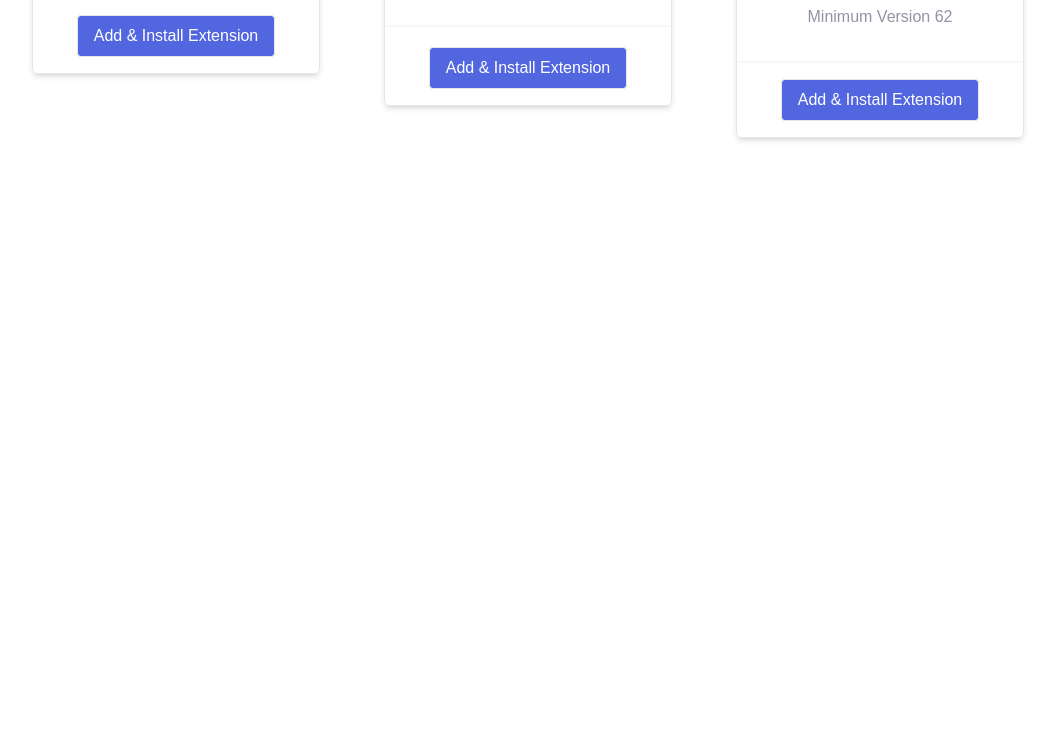
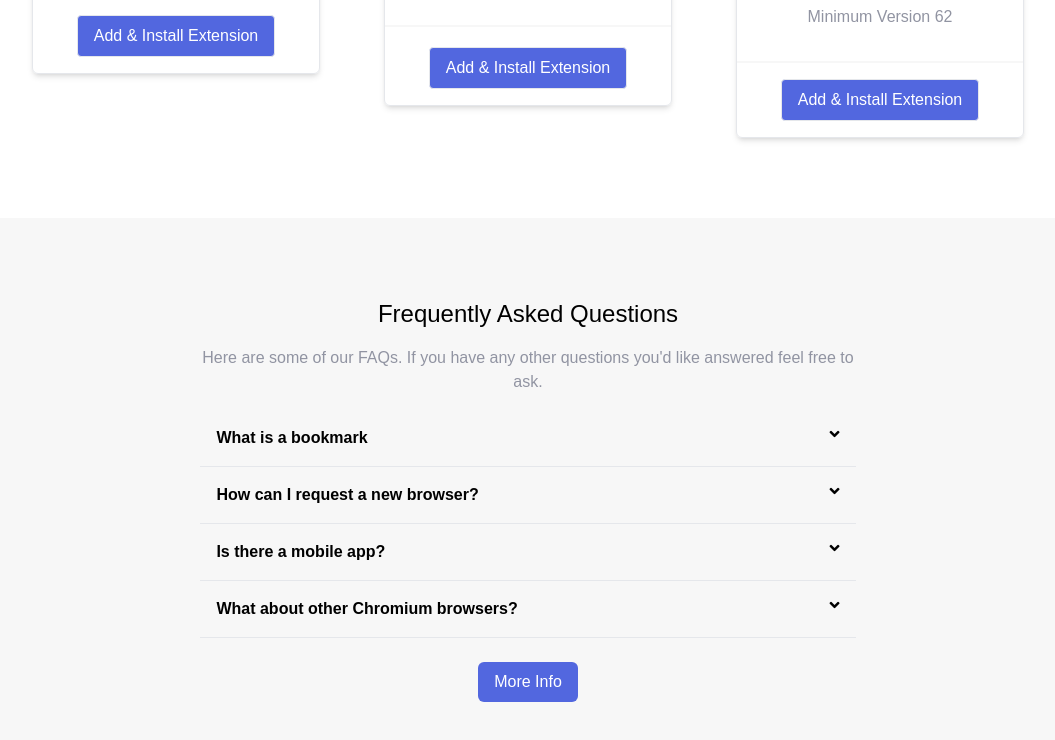
Before and after one commit to MilkiyasGebru/Landing-Page, a website: page public/index.html in a window 1280 px wide. Shown: the part 2575-3315 px from the top of the page, without its empty margins (112-1167 px from the left). Before the commit the page ends 2793 px from the top, so only its background shows below. Drawn offline with Linux system fonts and the light colour scheme.

Commit message:
Added a FAQ section

```diff
--- a/public/index.html
+++ b/public/index.html
@@ -204,5 +204,50 @@
             </div>
         </div>
     </section>
+<!--FAQ Section-->
+    <section class="bg-bookmark-white py-20">
+        <div class="container">
+<!--            Heading-->
+            <div class="w-3/5 m-auto">
+                <h1 class="text-2xl text-center mb-4">Frequently Asked Questions</h1>
+                <p class="text-bookmark-grey text-center">
+                    Here are some of our FAQs. If you have any other questions you'd like answered feel free to ask.
+                </p>
+            </div>
+<!--            FAQ Items-->
+            <div class="flex flex-col w-3/5 m-auto mt-4">
+
+                <div class="flex justify-between border-b border-grey-100 p-4">
+                    <p class="font-semibold">What is a bookmark</p>
+                    <i class="fa fa-angle-down font-extralight cursor-pointer" aria-hidden="true"></i>
+
+                </div>
+
+                <div class="flex justify-between border-b border-grey-100 p-4">
+                    <p class="font-semibold">How can I request a new browser?</p>
+                    <i class="fa fa-angle-down font-extralight cursor-pointer" aria-hidden="true"></i>
+
+                </div>
+
+                <div class="flex justify-between border-b border-grey-100 p-4">
+                    <p class="font-semibold">Is there a mobile app?</p>
+                    <i class="fa fa-angle-down font-extralight cursor-pointer" aria-hidden="true"></i>
+
+                </div>
+
+                <div class="flex justify-between border-b border-grey-100 p-4">
+                    <p class="font-semibold">What about other Chromium browsers?</p>
+                    <i class="fa fa-angle-down font-extralight cursor-pointer" aria-hidden="true"></i>
+
+                </div>
+
+                <button class="mt-6 py-2 px-4 bg-bookmark-purple text-white self-center rounded-md">
+                    More Info
+                </button>
+
+            </div>
+        </div>
+
+    </section>
 </body>
 </html>
```
Also changed, not shown: public/styles.css.
